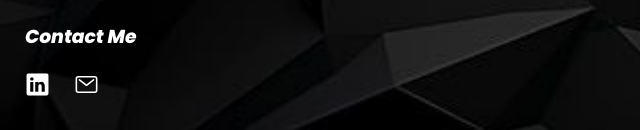
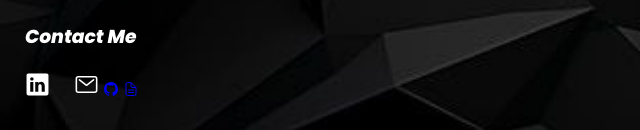
Before and after one commit to ADI021-coder/portfolio_website, a plain HTML site: page index.html in a window 1280 px wide. Shown: the part 718-848 px from the top of the page, 0-640 px from the left. Drawn offline with nearby package versions, Linux system fonts and the light colour scheme.

Commit message:
Update index.html

```diff
--- a/index.html
+++ b/index.html
@@ -36,9 +36,14 @@
   </main>
   <footer class="footer">
     <h3 class="contact-me">Contact Me</h3>
-    <a class="linkedin" href="https://www.linkedin.com/in/aditya-sasodey-337378257/" target="_blank"><ion-icon name="logo-linkedin"></ion-icon></a>
+    <div class="socials">
+     <a class="linkedin" href="https://www.linkedin.com/in/aditya-sasodey-337378257/" target="_blank"><ion-icon name="logo-linkedin"></ion-icon></a>
     <a class="mail" href="mailto:adityasasodey2000@gmail.com" target="_blank"><ion-icon name="mail-outline"></ion-icon></a>
+    <a class="github" href="https://github.com/ADI021-coder" target="_blank"><ion-icon name="logo-github"></ion-icon></a>
+    <a class="resume" href="Aditya Sasodey Resume Website.pdf" target="_blank"><ion-icon name="document-text-outline"></ion-icon></a>
     <script type="module" src="https://unpkg.com/ionicons@7.1.0/dist/ionicons/ionicons.esm.js"></script>
     <script nomodule src="https://unpkg.com/ionicons@7.1.0/dist/ionicons/ionicons.js"></script>
+   </div>
 </body>
+
 </html>
```
